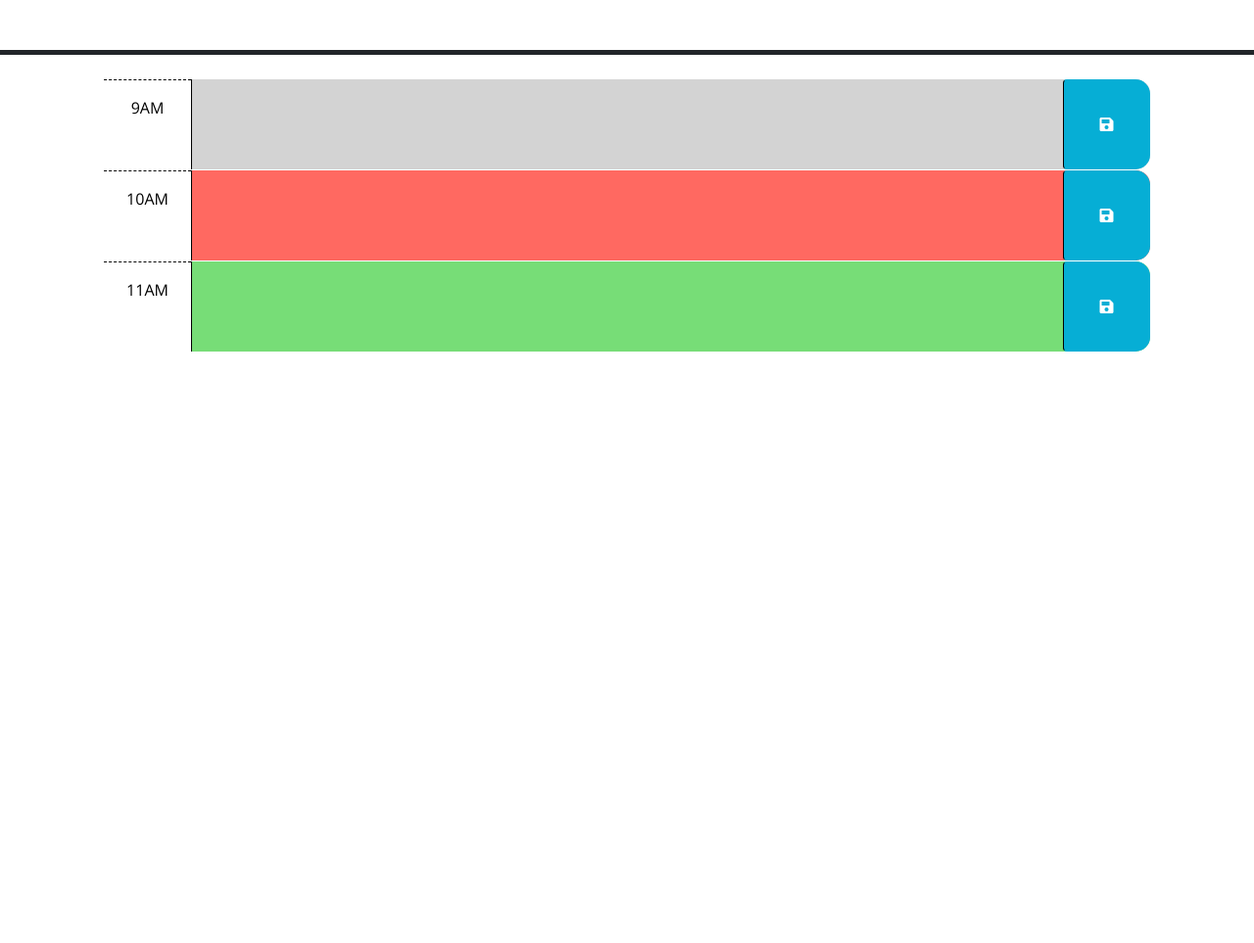
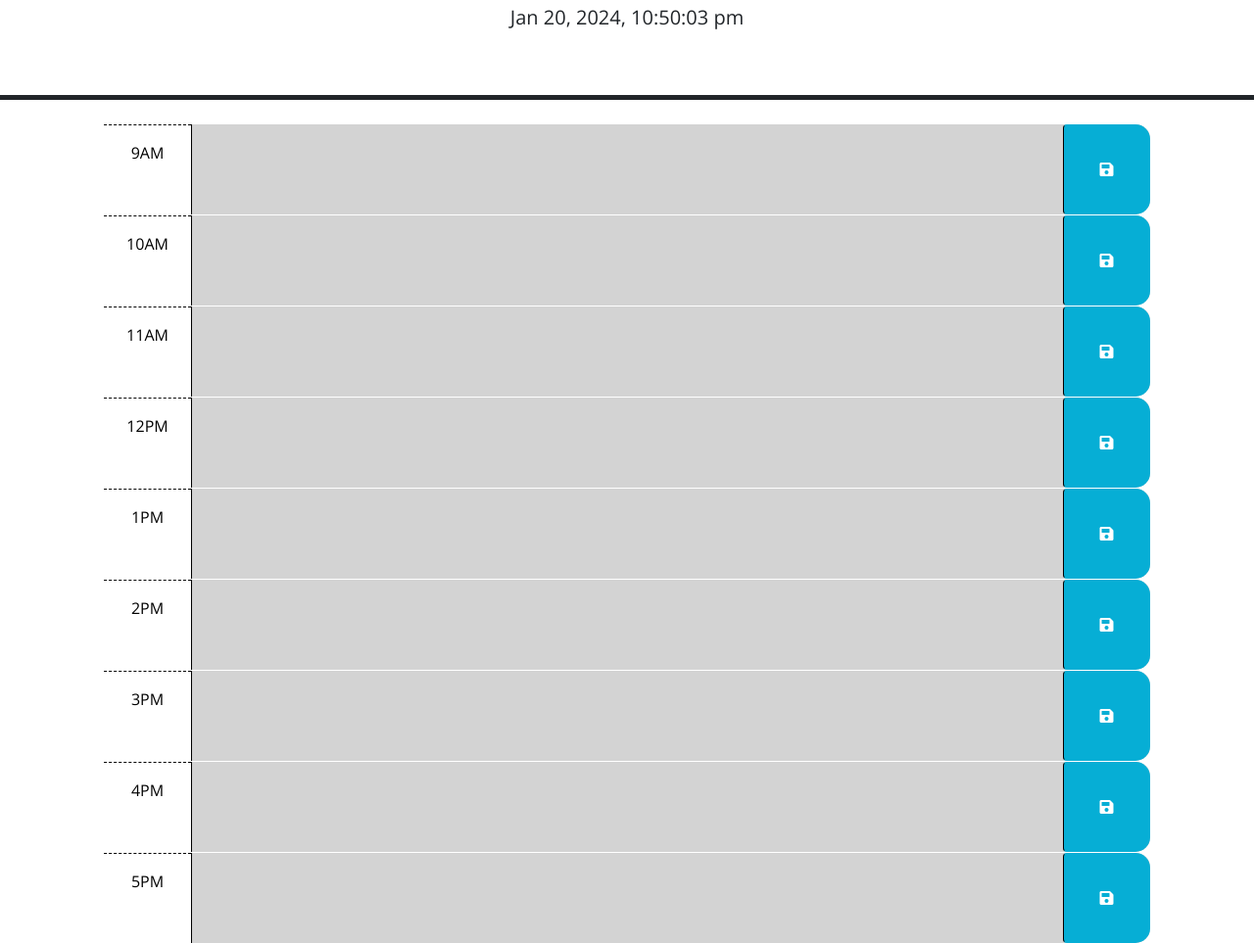
Before and after one commit to aejantz2015/calendar-scheduler, a plain HTML site: page index.html in a window 1280 px wide. Shown: the part 176-1139 px from the top of the page at 98% size. Before the commit the page ends 800 px from the top, so only its background shows below. Drawn offline with nearby package versions, Linux system fonts and the light colour scheme.

Commit message:
added js

```diff
--- a/index.html
+++ b/index.html
@@ -65,6 +65,54 @@
           <i class="fas fa-save" aria-hidden="true"></i>
         </button>
       </div>
+      <!-- added each hour until 5PM -->
+      <div id="hour-12" class="row time-block future">
+        <div class="col-2 col-md-1 hour text-center py-3">12PM</div>
+        <textarea class="col-8 col-md-10 description" rows="3"> </textarea>
+        <button class="btn saveBtn col-2 col-md-1" aria-label="save">
+          <i class="fas fa-save" aria-hidden="true"></i>
+        </button>
+      </div>
+
+      <div id="hour-13" class="row time-block future">
+        <div class="col-2 col-md-1 hour text-center py-3">1PM</div>
+        <textarea class="col-8 col-md-10 description" rows="3"> </textarea>
+        <button class="btn saveBtn col-2 col-md-1" aria-label="save">
+          <i class="fas fa-save" aria-hidden="true"></i>
+        </button>
+      </div>
+
+      <div id="hour-14" class="row time-block future">
+        <div class="col-2 col-md-1 hour text-center py-3">2PM</div>
+        <textarea class="col-8 col-md-10 description" rows="3"> </textarea>
+        <button class="btn saveBtn col-2 col-md-1" aria-label="save">
+          <i class="fas fa-save" aria-hidden="true"></i>
+        </button>
+      </div>
+
+      <div id="hour-15" class="row time-block future">
+        <div class="col-2 col-md-1 hour text-center py-3">3PM</div>
+        <textarea class="col-8 col-md-10 description" rows="3"> </textarea>
+        <button class="btn saveBtn col-2 col-md-1" aria-label="save">
+          <i class="fas fa-save" aria-hidden="true"></i>
+        </button>
+      </div>
+
+      <div id="hour-16" class="row time-block future">
+        <div class="col-2 col-md-1 hour text-center py-3">4PM</div>
+        <textarea class="col-8 col-md-10 description" rows="3"> </textarea>
+        <button class="btn saveBtn col-2 col-md-1" aria-label="save">
+          <i class="fas fa-save" aria-hidden="true"></i>
+        </button>
+      </div>
+
+      <div id="hour-17" class="row time-block future">
+        <div class="col-2 col-md-1 hour text-center py-3">5PM</div>
+        <textarea class="col-8 col-md-10 description" rows="3"> </textarea>
+        <button class="btn saveBtn col-2 col-md-1" aria-label="save">
+          <i class="fas fa-save" aria-hidden="true"></i>
+        </button>
+      </div>
 
     <script src="https://code.jquery.com/jquery-3.4.1.min.js"></script>
     <script
--- a/script.js
+++ b/script.js
@@ -1,7 +1,55 @@
 // Wrap all code that interacts with the DOM in a call to jQuery to ensure that
 // the code isn't run until the browser has finished rendering all the elements
 // in the html.
-$(function () {
+
+$(document).ready(function () {
+// sets the current date and time in the header
+  var currentDate = dayjs().format("MMM DD, YYYY, h:mm:ss a");
+  $("#currentDay").html(currentDate);
+
+  $(".saveBtn").on("click", function(event) {
+    var typedText
+    var timeClock
+    if ($(event.target).attr("class") === "fas fa-save") {
+      typedText = $(event.target).parent().siblings(".description").val();
+      }
+      else {
+        typedText = $(this).siblings(".description").val();
+      }
+
+      timeClock = $(this).parent().attr("id");
+
+    localStorage.setItem(timeClock, typedText);
+    // sets items in the local storage
+  })
+
+  function trackTime (){
+    var currentTime = dayjs().hour()
+
+    $(".time-block").each(function (){
+      var time = parseInt($(this).attr("id").split("hour-")[1]);
+      var event = localStorage.getItem($(this).attr("id"));
+      var textArea = $(this).children("textarea");
+      textArea.val(event)
+
+      if (time < currentTime) {
+        $(this).addClass('past');
+        $(this).removeClass('future');
+        $(this).removeClass('present');
+      }
+      else if (time === currentTime) {
+        $(this).addClass('present');
+        $(this).removeClass('future');
+        $(this).removeClass('past');
+      }
+      else {
+        $(this).addClass('future');
+        $(this).removeClass('present');
+        $(this).removeClass('past');
+      }
+    })
+  }
+  trackTime()
   // TODO: Add a listener for click events on the save button. This code should
   // use the id in the containing time-block as a key to save the user input in
   // local storage. HINT: What does `this` reference in the click listener
```
